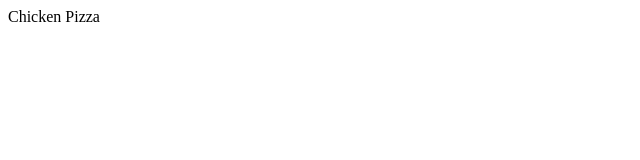
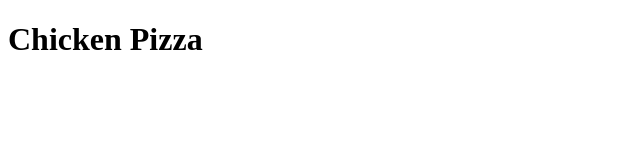
Before and after one commit to zm237338/odin-recipes, a plain HTML site: page recipes/chicken-pizza.html in a window 1280 px wide. Shown: the whole page, without its empty margins (0-640 px from the left). Drawn offline with Linux system fonts and the light colour scheme.

Commit message:
Correct style mistake in chicken-pizza

```diff
--- a/recipes/chicken-pizza.html
+++ b/recipes/chicken-pizza.html
@@ -7,6 +7,6 @@
     <title>Chicken Pizza</title>
 </head>
 <body>
-    Chicken Pizza
+    <h1>Chicken Pizza</h1>
 </body>
 </html>
```
